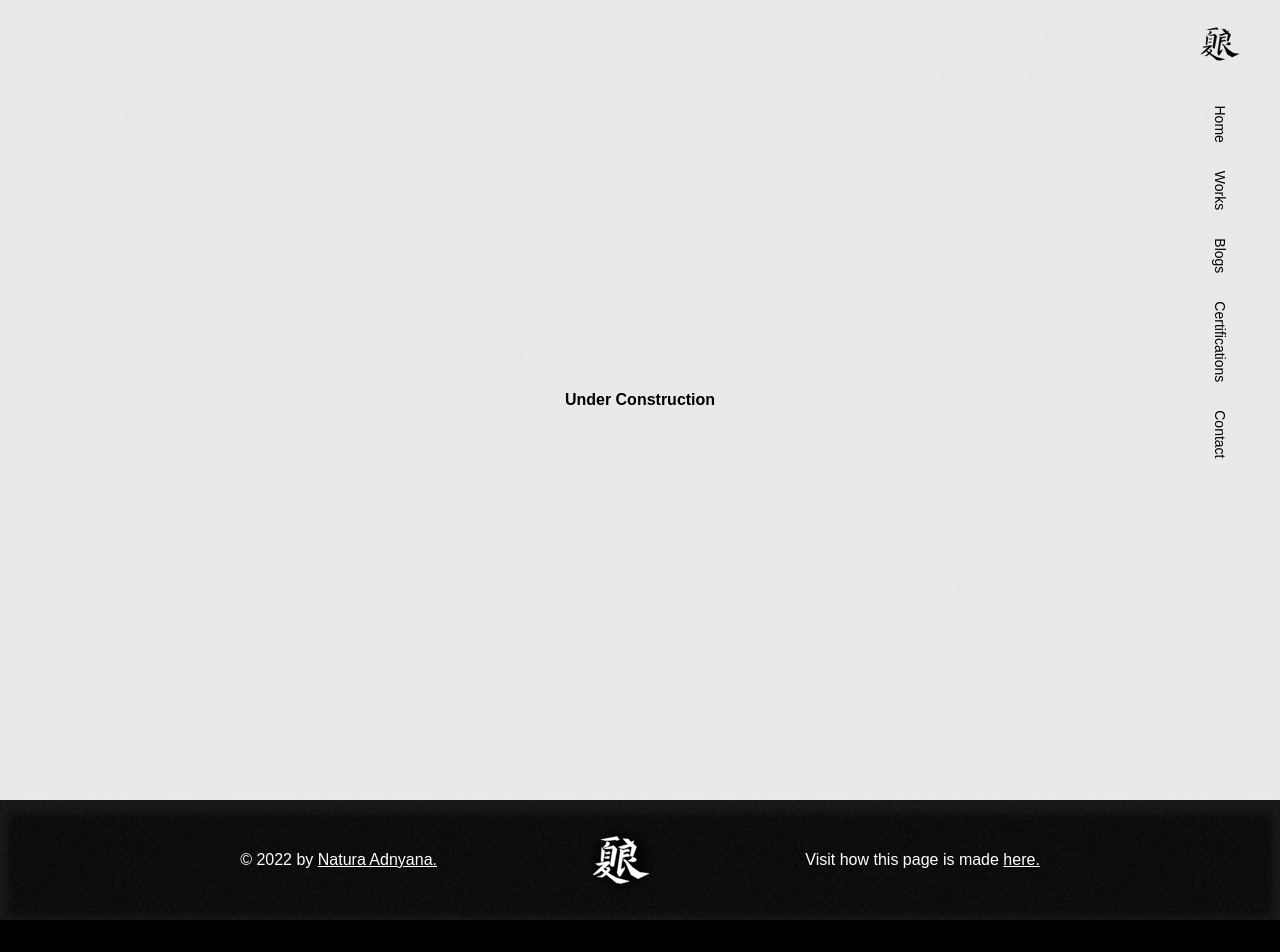
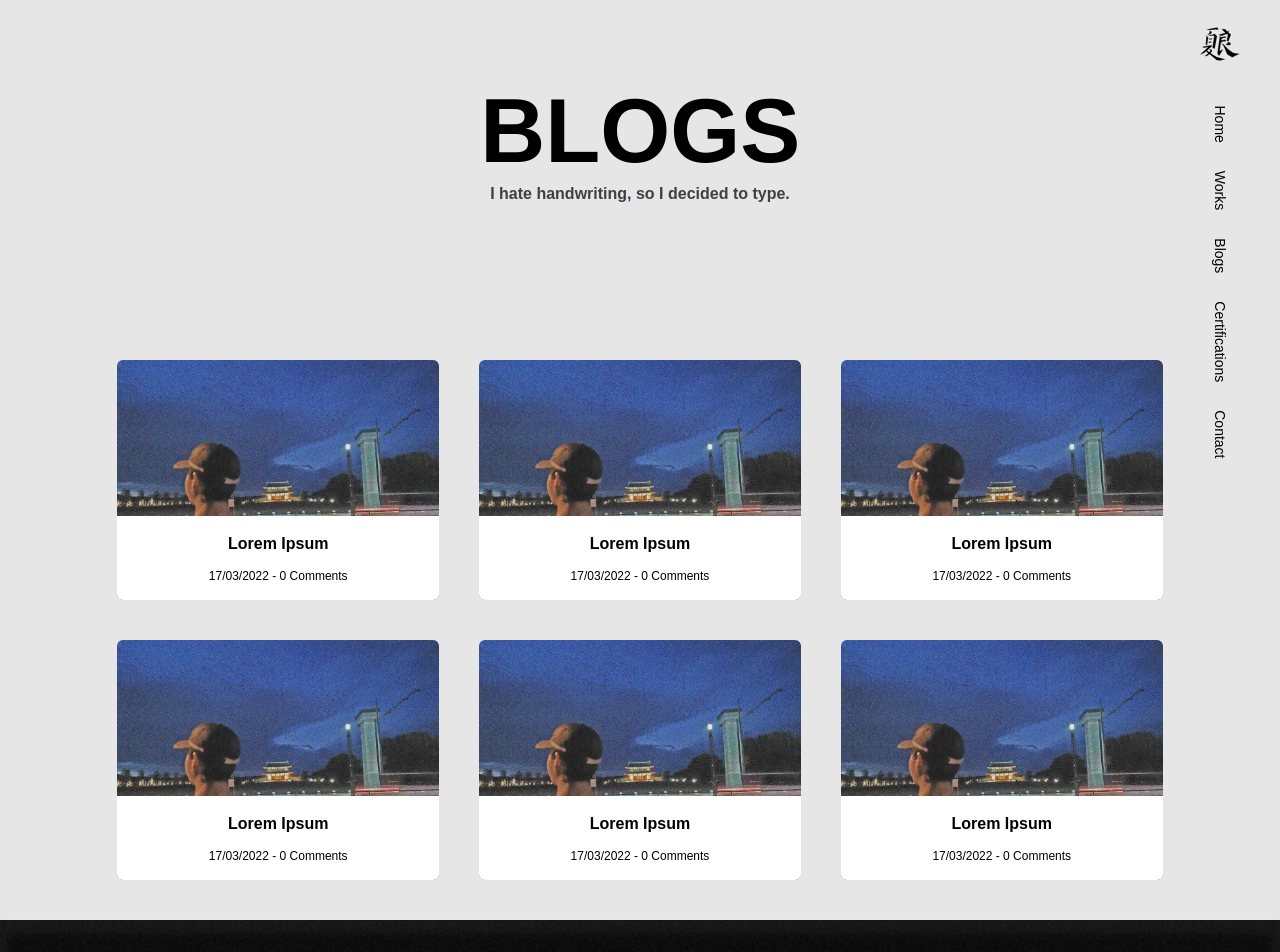
Before and after one commit to NaturaAdnyana/NaturaAdnyana.github.io, a React (Create React App) app: page /blogs in a window 1280 px wide. Shown: the top 952 px of the page. Before the commit the page ends 920 px from the top, so only its background shows below. Built offline with nearby package versions, Linux system fonts and the light colour scheme.

Commit message:
make blog layout

```diff
--- a/src/App.css
+++ b/src/App.css
@@ -84,13 +84,13 @@ body {
   -webkit-background-clip: text;
   -webkit-text-fill-color: transparent;
 
-  -webkit-animation: AnimationName 3s ease infinite;
-  -moz-animation: AnimationName 3s ease infinite;
-  -o-animation: AnimationName 3s ease infinite;
-  animation: AnimationName 3s ease infinite;
+  -webkit-animation: MovingGradient 3s ease infinite;
+  -moz-animation: MovingGradient 3s ease infinite;
+  -o-animation: MovingGradient 3s ease infinite;
+  animation: MovingGradient 3s ease infinite;
 }
 
-@-webkit-keyframes AnimationName {
+@-webkit-keyframes MovingGradient {
   0% {
     background-position: 25% 0%;
   }
@@ -101,7 +101,7 @@ body {
     background-position: 25% 0%;
   }
 }
-@-moz-keyframes AnimationName {
+@-moz-keyframes MovingGradient {
   0% {
     background-position: 25% 0%;
   }
@@ -112,7 +112,7 @@ body {
     background-position: 25% 0%;
   }
 }
-@-o-keyframes AnimationName {
+@-o-keyframes MovingGradient {
   0% {
     background-position: 25% 0%;
   }
@@ -123,7 +123,7 @@ body {
     background-position: 25% 0%;
   }
 }
-@keyframes AnimationName {
+@keyframes MovingGradient {
   0% {
     background-position: 25% 0%;
   }
@@ -271,3 +271,7 @@ body {
     text-shadow: rgba(255, 0, 0, 0.711) -5px 0, rgba(0, 255, 255, 0.678) 5px 0;
   }
 }
+
+.bg-less-transparent {
+  background-color: rgba(255, 255, 255, 0.3);
+}
--- a/src/components/Navbar.js
+++ b/src/components/Navbar.js
@@ -39,8 +39,8 @@ function Navbar() {
   const location = useLocation();
 
   const [isReadMode, setIsReadMode] = useState(false);
+  const [isBottom, setIsBottom] = useState(false);
 
-  const [isBottom, setIsBottom] = useState(false);
   window.onscroll = function (e) {
     if (window.innerHeight + window.scrollY >= document.body.offsetHeight) {
       setIsBottom(true);
@@ -65,7 +65,7 @@ function Navbar() {
 
   return (
     <motion.nav
-      className="md:flex hidden py-6 fixed top-0 right-0 h-screen text-sm items-center px-10 flex-col"
+      className="z-40 md:flex hidden py-6 fixed top-0 right-0 h-screen text-sm items-center px-10 flex-col"
       variants={containerVariants}
       initial="hidden"
       animate="visible"
--- a/src/pages/blogs/ReadModeIntro.js
+++ b/src/pages/blogs/ReadModeIntro.js
@@ -32,6 +32,7 @@ const switchVariants = {
     height: "0%",
     transition: {
       delay: 1.5,
+      duration: 0.4,
     },
   },
 };
--- a/src/pages/blogs/index.js
+++ b/src/pages/blogs/index.js
@@ -1,14 +1,16 @@
-import React, { useState, useEffect } from "react";
+import React, { useState, useEffect, useRef } from "react";
 import { AnimatePresence, motion } from "framer-motion";
 import { Helmet, HelmetProvider } from "react-helmet-async";
 import ReadModeIntro from "./ReadModeIntro.js";
+import posIndo from "./../../assets/images/2018me.webp";
+import { Link } from "react-router-dom";
 
 const containerVariants = {
   hidden: {
     backgroundColor: "rgba(0, 0, 0, 1)",
   },
   visible: {
-    backgroundColor: "rgba(255, 255, 255, 0.9)",
+    backgroundColor: "rgba(230, 230, 230, 1)",
     transition: {
       delay: 1,
       duration: 1.5,
@@ -39,11 +41,23 @@ const contentVariants = {
 
 const Blogs = () => {
   const [isIntro, setIsIntro] = useState(true);
+  const [isHeadingAtTop, setIsHeadingAtTop] = useState(false);
+  const headingElm = useRef();
+
   useEffect(() => {
     setTimeout(() => {
       setIsIntro(false);
     }, 3000);
   }, []);
+
+  window.onscroll = function (e) {
+    if (headingElm.current.getBoundingClientRect().y < 0) {
+      setIsHeadingAtTop(true);
+    } else {
+      setIsHeadingAtTop(false);
+    }
+  };
+
   return (
     <HelmetProvider>
       <Helmet>
@@ -63,8 +77,153 @@ const Blogs = () => {
         <AnimatePresence>{isIntro && <ReadModeIntro />}</AnimatePresence>
         <motion.div variants={contentVariants}>
           <section className="text-black container mx-auto md:w-11/12 px-6 mb-20 md:mb-0">
-            <article className="flex flex-col justify-center items-center md:flex-row h-screen">
-              <h1>Under Construction</h1>
+            <article className="flex flex-col items-center md:flex-row h-screen-0.4">
+              <div className="w-full h-full flex justify-center items-center flex-col space-y-8 text-center relative">
+                <div ref={headingElm}>
+                  <div
+                    className={
+                      isHeadingAtTop
+                        ? "w-screen fixed top-0 left-0 p-6 bg-white-transparent backdrop-blur-sm shadow-md z-10"
+                        : ""
+                    }
+                  >
+                    <h1
+                      className={`transition-transform duration-75 text-3xl ${
+                        !isHeadingAtTop && "scale-300"
+                      }`}
+                    >
+                      BLOGS
+                    </h1>
+                  </div>
+                </div>
+                <div>
+                  <h2 className="font-bold text-center text-zinc-700">
+                    I hate handwriting, so I decided to type.
+                  </h2>
+                </div>
+              </div>
+            </article>
+            <article className="lg:p-10 grid grid-cols-1 md:grid-cols-2 lg:grid-cols-3 gap-10">
+              <Link to="#" className="group">
+                <motion.div
+                  // key={}
+                  className="overflow-hidden h-60 rounded-md relative transition-transform group-hover:scale-105"
+                  initial={{ opacity: 0 }}
+                  whileInView={{ opacity: 1 }}
+                  viewport={{ once: true }}
+                  transition={{ delay: 0.5 }}
+                >
+                  <img
+                    src={posIndo}
+                    alt={"babi"}
+                    className="transition-transform"
+                  />
+                  <div className="w-full p-4 bg-white absolute bottom-0 space-y-3  text-center">
+                    <h3 className="font-xl font-bold">Lorem Ipsum</h3>
+                    <h4 className="text-xs">17/03/2022 - 0 Comments</h4>
+                  </div>
+                </motion.div>
+              </Link>
+              <Link to="#" className="group">
+                <motion.div
+                  // key={}
+                  className="overflow-hidden h-60 rounded-md relative transition-transform group-hover:scale-105"
+                  initial={{ opacity: 0 }}
+                  whileInView={{ opacity: 1 }}
+                  viewport={{ once: true }}
+                  transition={{ delay: 0.5 }}
+                >
+                  <img
+                    src={posIndo}
+                    alt={"babi"}
+                    className="transition-transform"
+                  />
+                  <div className="w-full p-4 bg-white absolute bottom-0 space-y-3  text-center">
+                    <h3 className="font-xl font-bold">Lorem Ipsum</h3>
+                    <h4 className="text-xs">17/03/2022 - 0 Comments</h4>
+                  </div>
+                </motion.div>
+              </Link>
+              <Link to="#" className="group">
+                <motion.div
+                  // key={}
+                  className="overflow-hidden h-60 rounded-md relative transition-transform group-hover:scale-105"
+                  initial={{ opacity: 0 }}
+                  whileInView={{ opacity: 1 }}
+                  viewport={{ once: true }}
+                  transition={{ delay: 0.5 }}
+                >
+                  <img
+                    src={posIndo}
+                    alt={"babi"}
+                    className="transition-transform"
+                  />
+                  <div className="w-full p-4 bg-white absolute bottom-0 space-y-3  text-center">
+                    <h3 className="font-xl font-bold">Lorem Ipsum</h3>
+                    <h4 className="text-xs">17/03/2022 - 0 Comments</h4>
+                  </div>
+                </motion.div>
+              </Link>
+              <Link to="#" className="group">
+                <motion.div
+                  // key={}
+                  className="overflow-hidden h-60 rounded-md relative transition-transform group-hover:scale-105"
+                  initial={{ opacity: 0 }}
+                  whileInView={{ opacity: 1 }}
+                  viewport={{ once: true }}
+                  transition={{ delay: 0.5 }}
+                >
+                  <img
+                    src={posIndo}
+                    alt={"babi"}
+                    className="transition-transform"
+                  />
+                  <div className="w-full p-4 bg-white absolute bottom-0 space-y-3  text-center">
+                    <h3 className="font-xl font-bold">Lorem Ipsum</h3>
+                    <h4 className="text-xs">17/03/2022 - 0 Comments</h4>
+                  </div>
+                </motion.div>
+              </Link>
+              <Link to="#" className="group">
+                <motion.div
+                  // key={}
+                  className="overflow-hidden h-60 rounded-md relative transition-transform group-hover:scale-105"
+                  initial={{ opacity: 0 }}
+                  whileInView={{ opacity: 1 }}
+                  viewport={{ once: true }}
+                  transition={{ delay: 0.5 }}
+                >
+                  <img
+                    src={posIndo}
+                    alt={"babi"}
+                    className="transition-transform"
+                  />
+                  <div className="w-full p-4 bg-white absolute bottom-0 space-y-3  text-center">
+                    <h3 className="font-xl font-bold">Lorem Ipsum</h3>
+                    <h4 className="text-xs">17/03/2022 - 0 Comments</h4>
+                  </div>
+                </motion.div>
+              </Link>
+              <Link to="#" className="group">
+                <motion.div
+                  // key={}
+                  className="overflow-hidden h-60 rounded-md relative transition-transform group-hover:scale-105"
+                  initial={{ opacity: 0 }}
+                  whileInView={{ opacity: 1 }}
+                  viewport={{ once: true }}
+                  transition={{ delay: 0.5 }}
+                >
+                  <img
+                    src={posIndo}
+                    alt={"babi"}
+                    className="transition-transform"
+                  />
+                  <div className="w-full p-4 bg-white absolute bottom-0 space-y-3  text-center">
+                    <h3 className="font-xl font-bold">Lorem Ipsum</h3>
+                    <h4 className="text-xs">17/03/2022 - 0 Comments</h4>
+                  </div>
+                </motion.div>
+              </Link>
             </article>
           </section>
         </motion.div>
--- a/tailwind.config.js
+++ b/tailwind.config.js
@@ -8,6 +8,9 @@ module.exports = {
       },
       height: {
         "1/7": "14.28571428571429%",
+        "screen-0.4": "40vh",
+        "screen-0.5": "50vh",
+        "screen-0.75": "75vh",
         "screen-1.5": "150vh",
         "screen-2": "200vh",
       },
@@ -15,6 +18,12 @@ module.exports = {
         0.5: "0.15rem",
         0.75: "0.175rem",
       },
+      scale: {
+        175: "175%",
+        200: "200%",
+        300: "300%",
+        400: "400%",
+      },
     },
   },
   plugins: [],
```
